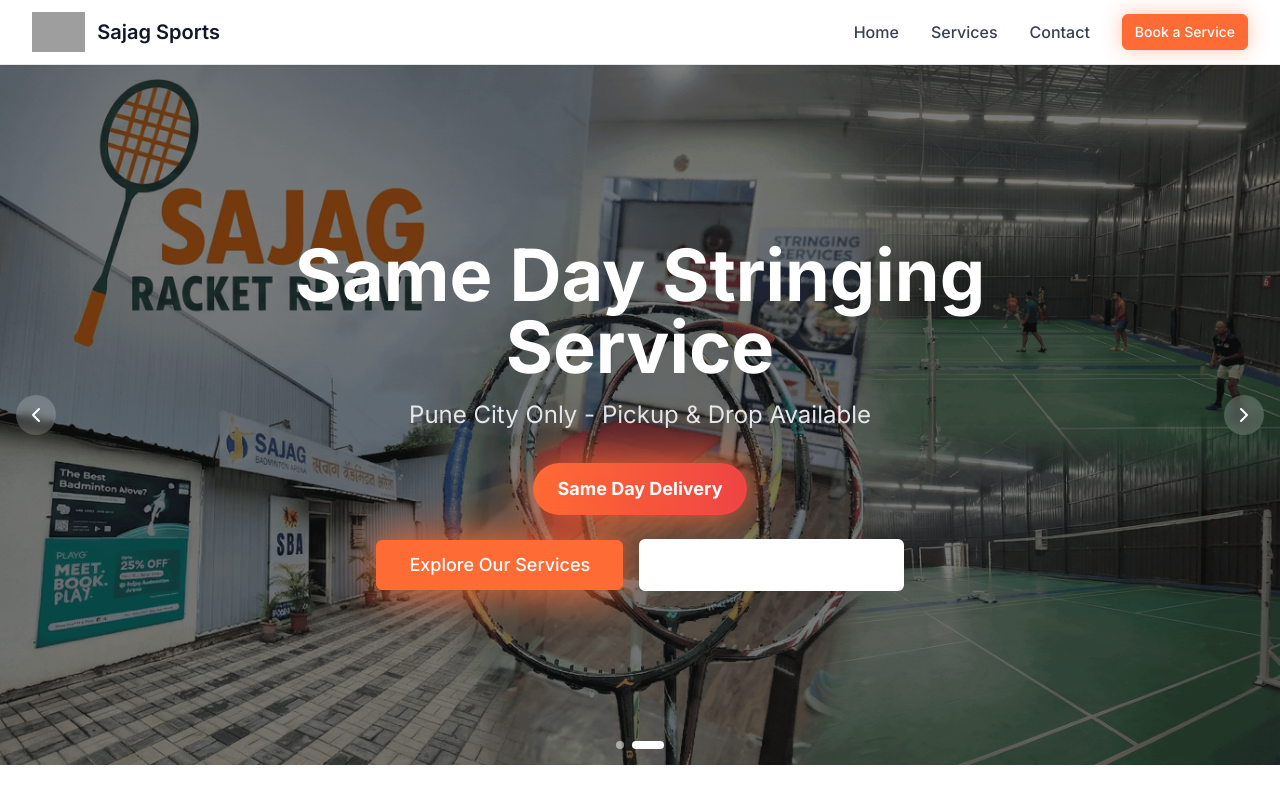
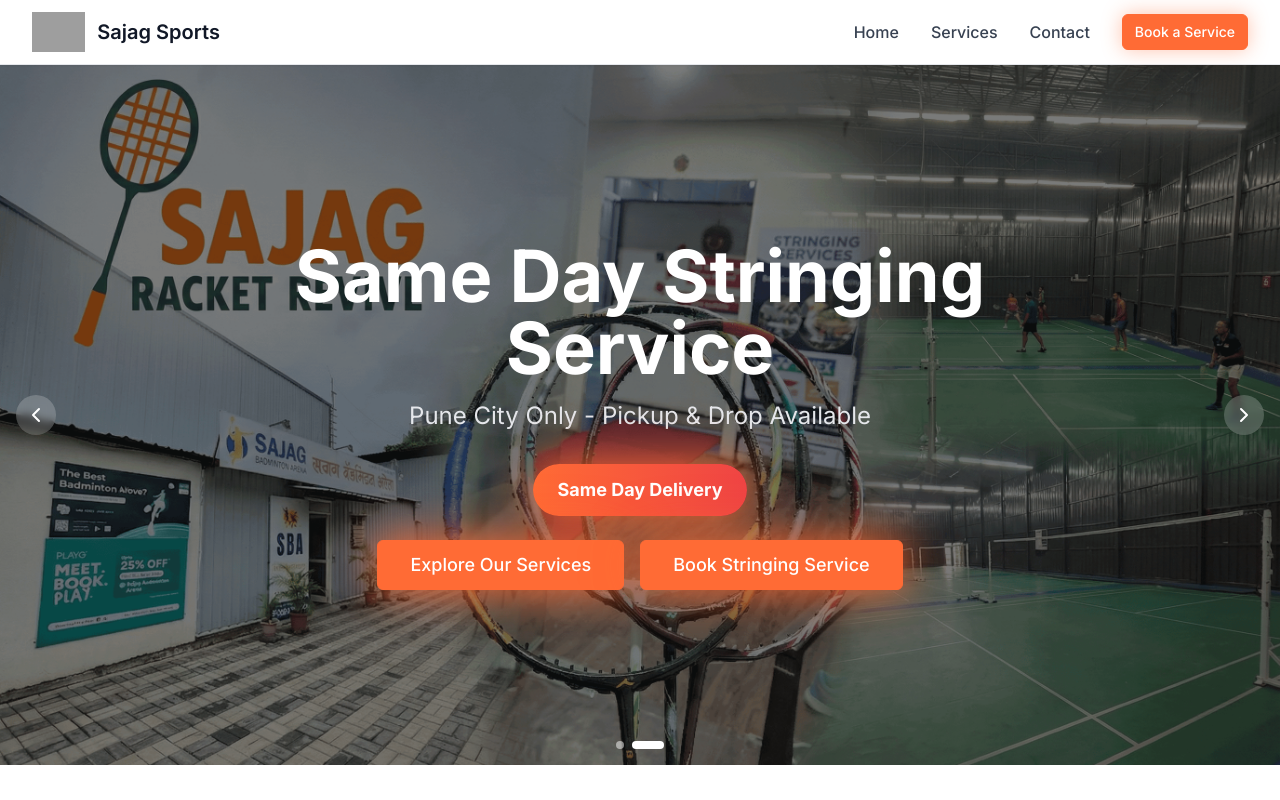
Before and after one commit to inqgamerz48/SAJAG-SPORTS, a Next.js app: page / in a window 1280 px wide. Shown: the top 800 px of the page. Built offline with nearby package versions, Linux system fonts and the light colour scheme; grey boxes are pictures that could not be loaded.

Commit message:
Hero: make stringing CTA solid brand button

```diff
--- a/components/hero-slider.tsx
+++ b/components/hero-slider.tsx
@@ -1,6 +1,7 @@
 'use client'
 
 import { useState, useEffect } from 'react'
+import Link from 'next/link'
 import { Button } from '@/components/ui/button'
 import { ChevronLeft, ChevronRight } from 'lucide-react'
 import Image from 'next/image'
@@ -109,17 +110,12 @@
                 </Button>
                 {slide.highlightBadge && (
                   <Button
-                    variant="outline"
+                    asChild
+                    variant="brand"
                     size="lg"
-                    onClick={() => {
-                      const servicesSection = document.getElementById('services')
-                      if (servicesSection) {
-                        servicesSection.scrollIntoView({ behavior: 'smooth' })
-                      }
-                    }}
-                    className="text-lg px-8 py-6 border-2 border-white text-white hover:bg-white/20"
+                    className="text-lg px-8 py-6 animate-pulse-glow"
                   >
-                    Book Stringing Service
+                    <Link href="/book?service=stringing">Book Stringing Service</Link>
                   </Button>
                 )}
               </div>
```
